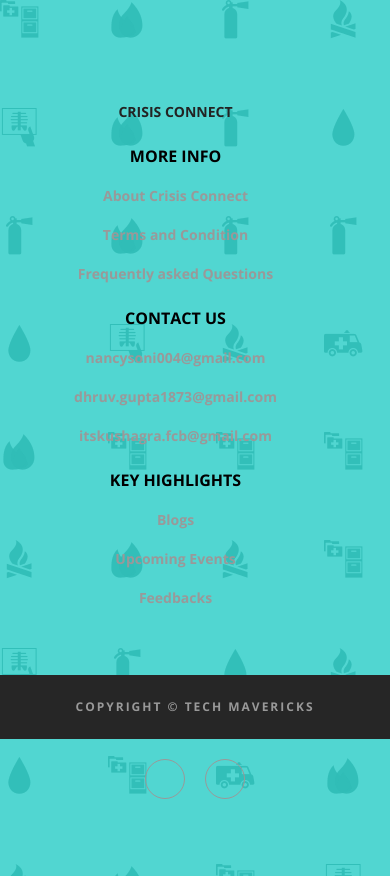
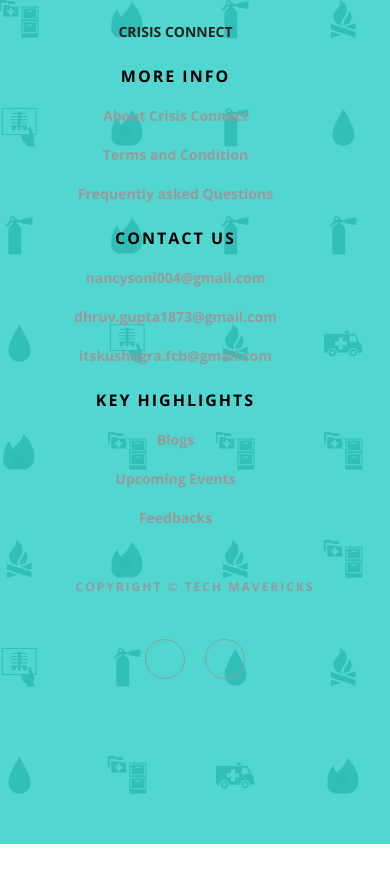
Before and after one commit to Divya2306/crisis-connect-final, a React (Create React App) app: page /footer in a window 390 px wide. After the commit the page ends 844 px from the top, so only its background shows below. Built offline with nearby package versions, Linux system fonts and the light colour scheme.

Commit message:
Update footer.css

```diff
--- a/src/components/footer.css
+++ b/src/components/footer.css
@@ -1,4 +1,5 @@
 @import url("https://fonts.googleapis.com/css?family=Lato:300,400,900");
+
 * {
   box-sizing: border-box;
 }
@@ -20,8 +21,9 @@ ul {
 
 .containerfooter {
   width: 960px;
-  max-width: 90%;
+  max-width: 100vw;
   margin: 0 auto;
+  /* background-color: aliceblue; */
 }
 
 .main-header {
@@ -149,7 +151,7 @@ ul {
   color: black;
   font-size: 16px;
   font-weight: 900;
-  font-letter-spacing: 2px;
+  letter-spacing:2px;
   text-transform: uppercase;
 }
 
@@ -167,6 +169,7 @@ ul {
   font-weight: 700;
   color: #999;
   letter-spacing: 2px;
+  background: none;
 }
 #social-media .social-wrapper .icons i {
   display: inline-block;
@@ -439,7 +442,7 @@ ul {
   }
 
   .footer {
-    /* padding: 10px 0px; */
+    padding: 10px 0px;
     justify-content: center;
   }
   .footer .col-wrapper {
@@ -550,7 +553,7 @@ ul {
     text-align: center;
     font-weight: 300;
     font-size: 16px;
-    font-line-height: 1.5;
+    line-height: 1.5;
   }
   #talk .col-wrapper {
     display: block;
@@ -581,6 +584,6 @@ ul {
   #signup .button-wrapper button {
     font-size: 12px;
     padding: 20px 20px;
-    margin:0px 5px;
+    margin: 0px 5px;
+  }
 }
-}
```
